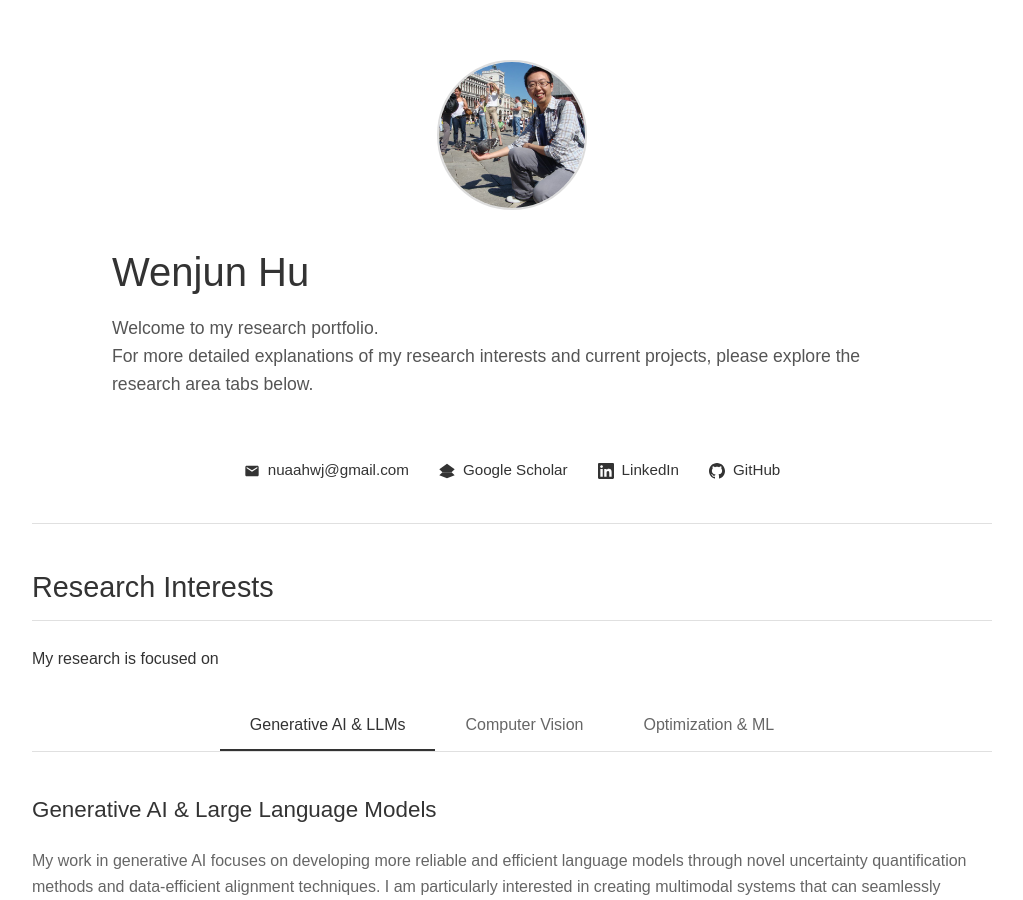
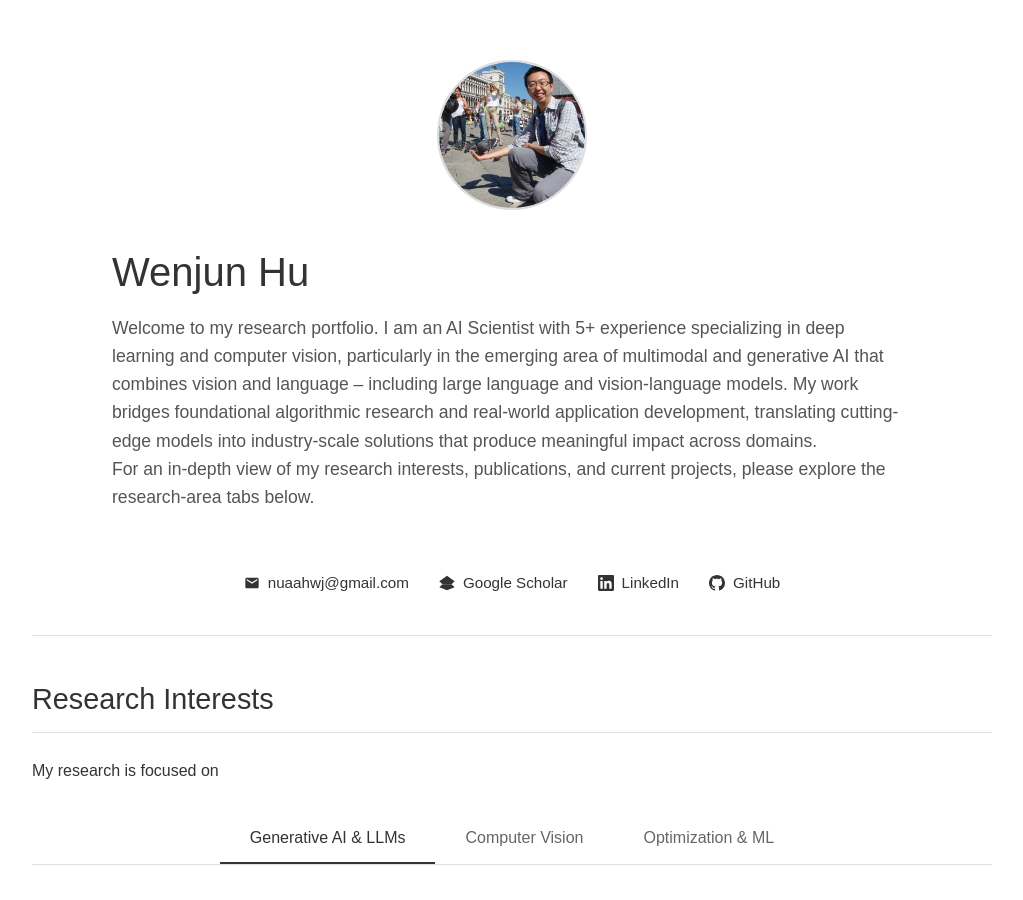
Before and after one commit to phyhuhu/wenjunhu.github.io, a Jekyll site: the page built from index.md, in a window 1280 px wide and 900 px high. Shown: the whole window, without its empty margins (128-1151 px from the left). Built offline with Jekyll 4.4.1, drawn with Linux system fonts in a browser that asks for light colours.

Commit message:
Update index.md

```diff
--- a/index.md
+++ b/index.md
@@ -8,9 +8,8 @@ title: Wenjun Hu - AI Research
         <div class="profile-info">
             <h1>Wenjun Hu</h1>
             <div class="profile-summary">
-                <p>Welcome to my research portfolio.</p>
-
-                <p>For more detailed explanations of my research interests and current projects, please explore the research area tabs below.</p>
+                <p>Welcome to my research portfolio. I am an AI Scientist with 5+ experience specializing in deep learning and computer vision, particularly in the emerging area of multimodal and generative AI that combines vision and language – including large language and vision-language models. My work bridges foundational algorithmic research and real-world application development, translating cutting-edge models into industry-scale solutions that produce meaningful impact across domains.</p>
+                <p>For an in-depth view of my research interests, publications, and current projects, please explore the research-area tabs below.</p>
             </div>
         </div>
     </div>
```
